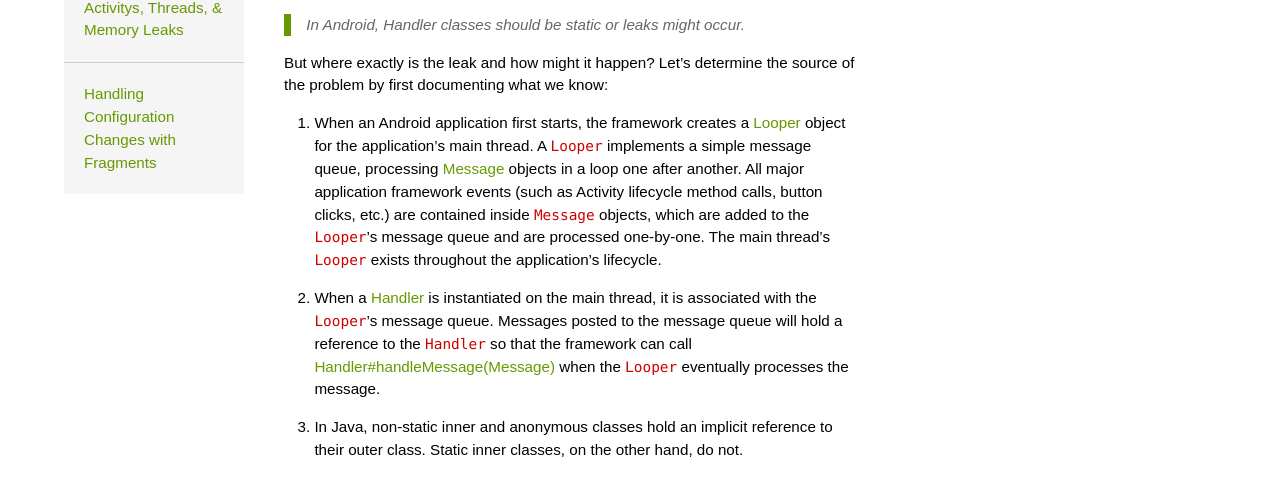
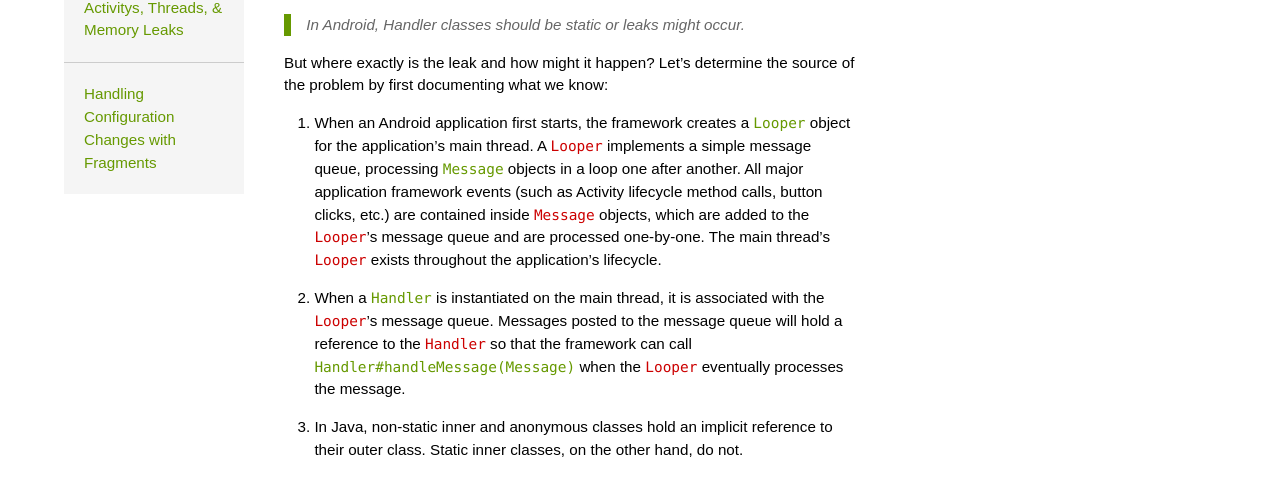
Before and after one commit to alexjlockwood/AndroidDesignPatterns, a Jekyll site: the page built from _posts/2013-01-14-how-to-leak-a-context-handlers-inner-classes.md, in a window 1280 px wide. Shown: the part 626-1106 px from the top of the page. Built offline with Jekyll 4.4.1, drawn with Linux system fonts in a browser that asks for light colours; some web fonts are replaced; Markdown is read by kramdown in place of the engine named in the settings; comment, search, counter and statistics services are not loaded.

Commit message:
Added inline code

```diff
--- a/_posts/2013-01-14-how-to-leak-a-context-handlers-inner-classes.md
+++ b/_posts/2013-01-14-how-to-leak-a-context-handlers-inner-classes.md
@@ -35,19 +35,19 @@ source of the problem by first documenting what we know:
 <!--more-->
 
   1. When an Android application first starts, the framework creates a
-     <a href="http://developer.android.com/reference/android/os/Looper.html">Looper</a>
+     <a href="http://developer.android.com/reference/android/os/Looper.html">`Looper`</a>
      object for the application's main thread. A `Looper` implements a simple message queue,
-     processing <a href="http://developer.android.com/reference/android/os/Message.html">Message</a>
+     processing <a href="http://developer.android.com/reference/android/os/Message.html">`Message`</a>
      objects in a loop one after another. All major application framework events (such
      as Activity lifecycle method calls, button clicks, etc.) are contained inside
      `Message` objects, which are added to the `Looper`'s message queue and are processed
      one-by-one. The main thread's `Looper` exists throughout the application's lifecycle.
 
-  2. When a <a href="http://developer.android.com/reference/android/os/Handler.html">Handler</a>
+  2. When a <a href="http://developer.android.com/reference/android/os/Handler.html">`Handler`</a>
      is instantiated on the main thread, it is associated with the `Looper`'s message queue.
      Messages posted to the message queue will hold a reference to the `Handler` so that the
      framework can call
-     <a href="http://developer.android.com/reference/android/os/Handler.html#handleMessage(android.os.Message)">Handler#handleMessage(Message)</a>
+     <a href="http://developer.android.com/reference/android/os/Handler.html#handleMessage(android.os.Message)">`Handler#handleMessage(Message)`</a>
      when the `Looper` eventually processes the message.
 
   3. In Java, non-static inner and anonymous classes hold an implicit reference to their
```
